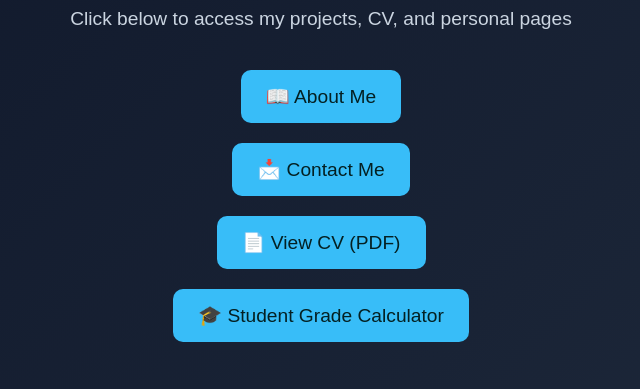
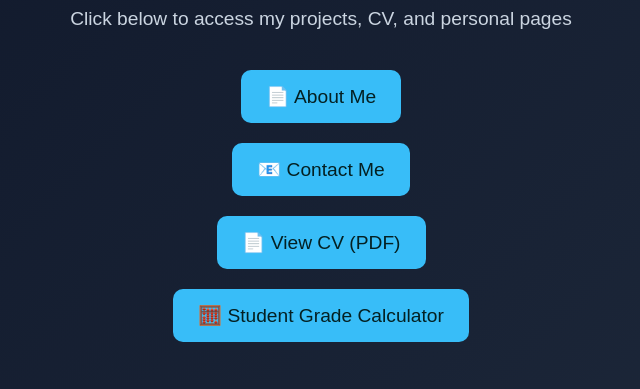
Before and after one commit to Clarion231/-Self-Portfolio, a plain HTML site: page index.html in a window 1280 px wide. Shown: the part 156-545 px from the top of the page, 319-959 px from the left. Drawn offline with Linux system fonts and the light colour scheme.

Commit message:
Update index.html

```diff
--- a/index.html
+++ b/index.html
@@ -56,12 +56,11 @@
   <p>Click below to access my projects, CV, and personal pages</p>
 
   <div class="link-buttons">
-    <a href="About me.html">📖 About Me</a>
-    <a href="Contact me.html">📩 Contact Me</a>
-    <a href="Cv.pdf" target="_blank">📄 View CV (PDF)</a>
-    <a href="Student's Grade Calculator.html">🎓 Student Grade Calculator</a>
-  </div>
-
+  <a href="About me.html">📄 About Me</a>
+  <a href="Contact me.html">📧 Contact Me</a>
+  <a href="CV.pdf" target="_blank">📄 View CV (PDF)</a>
+  <a href="Student's Grade Calculator.html">🧮 Student Grade Calculator</a>
+</div>
   <footer>
     &copy; 2025 Clarion Kimuron Kipchumba | My Portfolio
   </footer>
```
